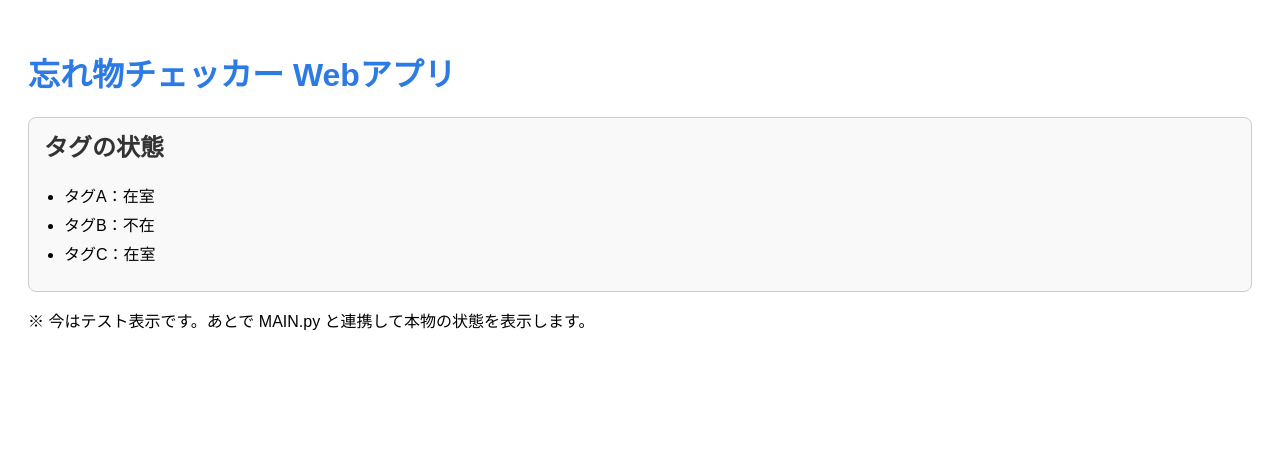
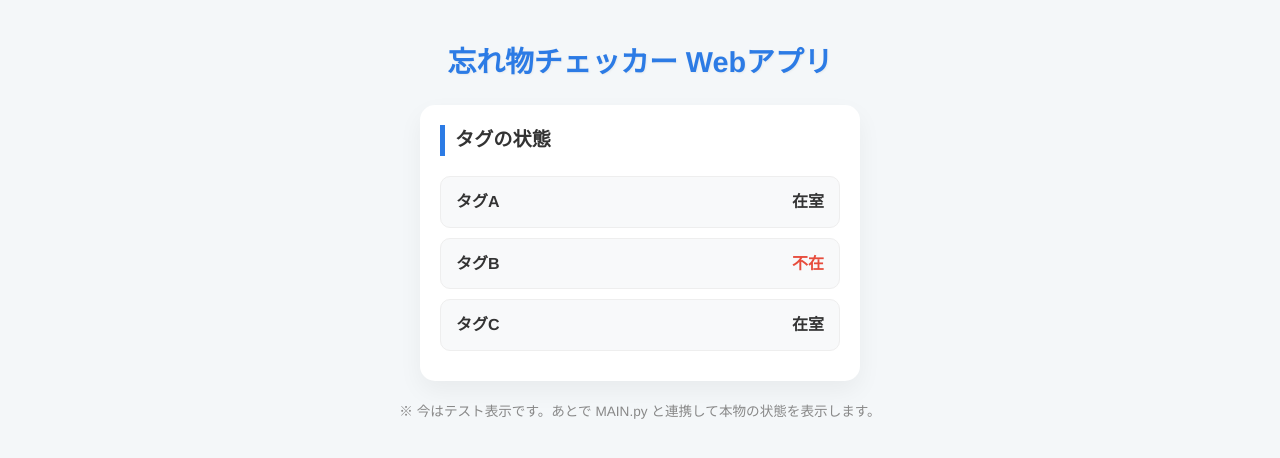
Before and after one commit to DoE029/SOTUKEN, a Flask app: page / in a window 1280 px wide. Shown: the top 458 px of the page. Run offline with Flask 3, Linux system fonts and the light colour scheme.

Commit message:
webアプリUI改善２

```diff
--- a/webapp/static/style.css
+++ b/webapp/static/style.css
@@ -1,33 +1,67 @@
-/* 既存のスタイル */
-
+/* 全体のリセットと背景 */
 body {
-    font-family: sans-serif;
+    font-family: "Helvetica Neue", Arial, "Hiragino Kaku Gothic ProN", "Hiragino Sans", Meiryo, sans-serif;
+    background-color: #f4f7f9;
+    color: #333;
+    line-height: 1.6;
+    margin: 0;
     padding: 20px;
+    display: flex;
+    flex-direction: column;
+    align-items: center;
 }
 
+/* メインタイトルの装飾 */
 h1 {
     color: #2c7be5;
+    font-size: 1.8rem;
+    margin-bottom: 20px;
+    text-shadow: 1px 1px 2px rgba(0,0,0,0.05);
 }
 
-/* ここからタグ状態エリア用のスタイル */
-
+/* タグ状態表示エリア（カード） */
 .tag-status {
-    margin-top: 20px;              /* 上に少し余白 */
-    padding: 10px 15px;            /* 内側の余白 */
-    border: 1px solid #ccc;        /* 枠線 */
-    border-radius: 8px;            /* 角を少し丸く */
-    background-color: #f9f9f9;     /* 薄いグレー背景 */
+    background-color: #ffffff;
+    width: 100%;
+    max-width: 400px;
+    padding: 20px;
+    border: none;
+    border-radius: 15px;
+    box-shadow: 0 10px 25px rgba(0, 0, 0, 0.05); /* 柔らかい影 */
 }
 
 .tag-status h2 {
-    margin-top: 0;                 /* 上の余白を消す */
-    color: #333;
+    margin-top: 0;
+    font-size: 1.2rem;
+    border-left: 5px solid #2c7be5; /* 左側にアクセントの線 */
+    padding-left: 10px;
+    margin-bottom: 20px;
 }
 
+/* リストのデザイン */
 .tag-status ul {
-    padding-left: 20px;            /* 箇条書きのインデント */
+    list-style: none; /* 点を消す */
+    padding: 0;
+    margin: 0;
 }
 
+/* リスト項目（1つ1つのタグ行） */
 .tag-status li {
-    margin-bottom: 5px;            /* 各行の間隔 */
+    background: #f8f9fa;
+    margin-bottom: 10px;
+    padding: 12px 15px;
+    border-radius: 10px;
+    display: flex;
+    justify-content: space-between; /* 名前と状態を左右に分ける */
+    align-items: center;
+    font-weight: bold;
+    border: 1px solid #eee;
 }
+
+/* 注意書き（フッター） */
+p {
+    font-size: 0.85rem;
+    color: #888;
+    margin-top: 20px;
+    text-align: center;
+}
--- a/webapp/templates/index.html
+++ b/webapp/templates/index.html
@@ -23,9 +23,9 @@
             あとでここを「本物のデータ」に差し替える。
         -->
         <ul>
-            <li>タグA：在室</li>
-            <li>タグB：不在</li>
-            <li>タグC：在室</li>
+            <li>タグA <span>在室</span></li>
+            <li>タグB <span style="color: #e74c3c;">不在</span></li>
+            <li>タグC <span>在室</span></li>
         </ul>
     </section>
 
```
